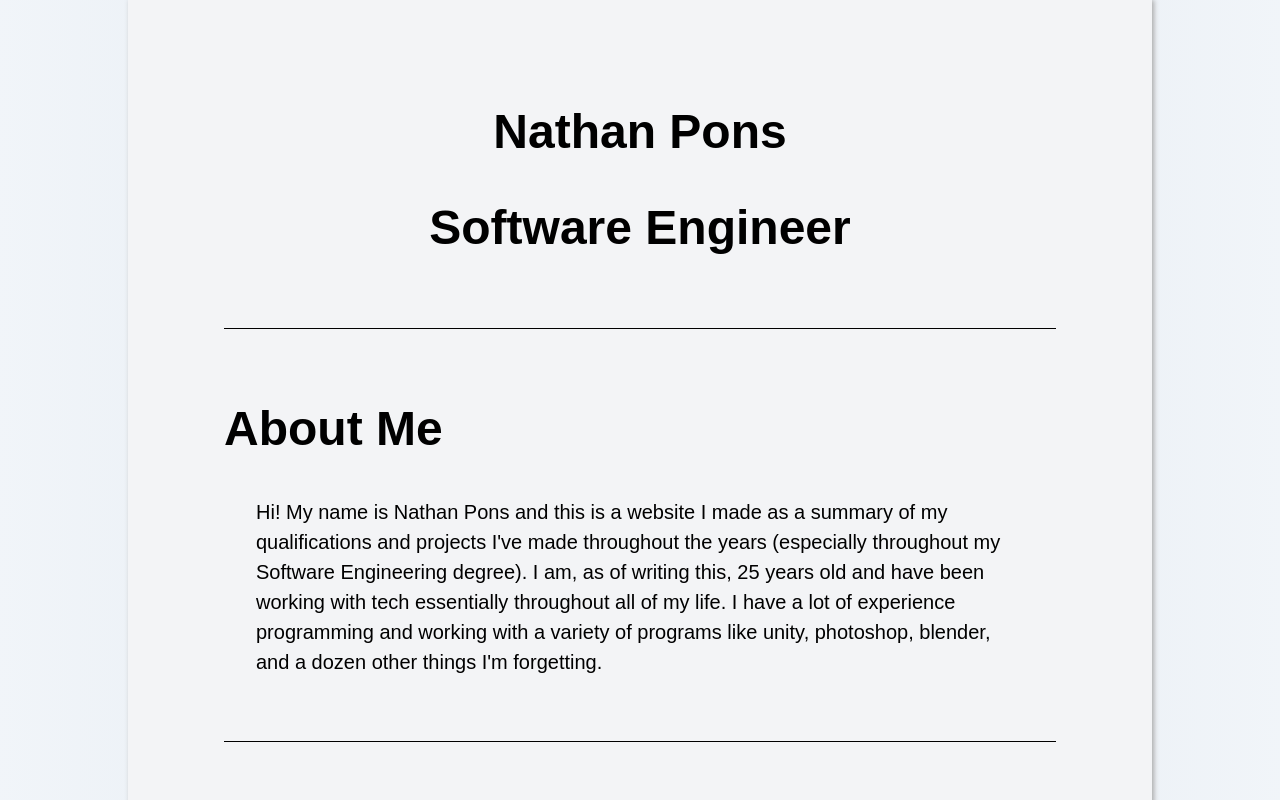
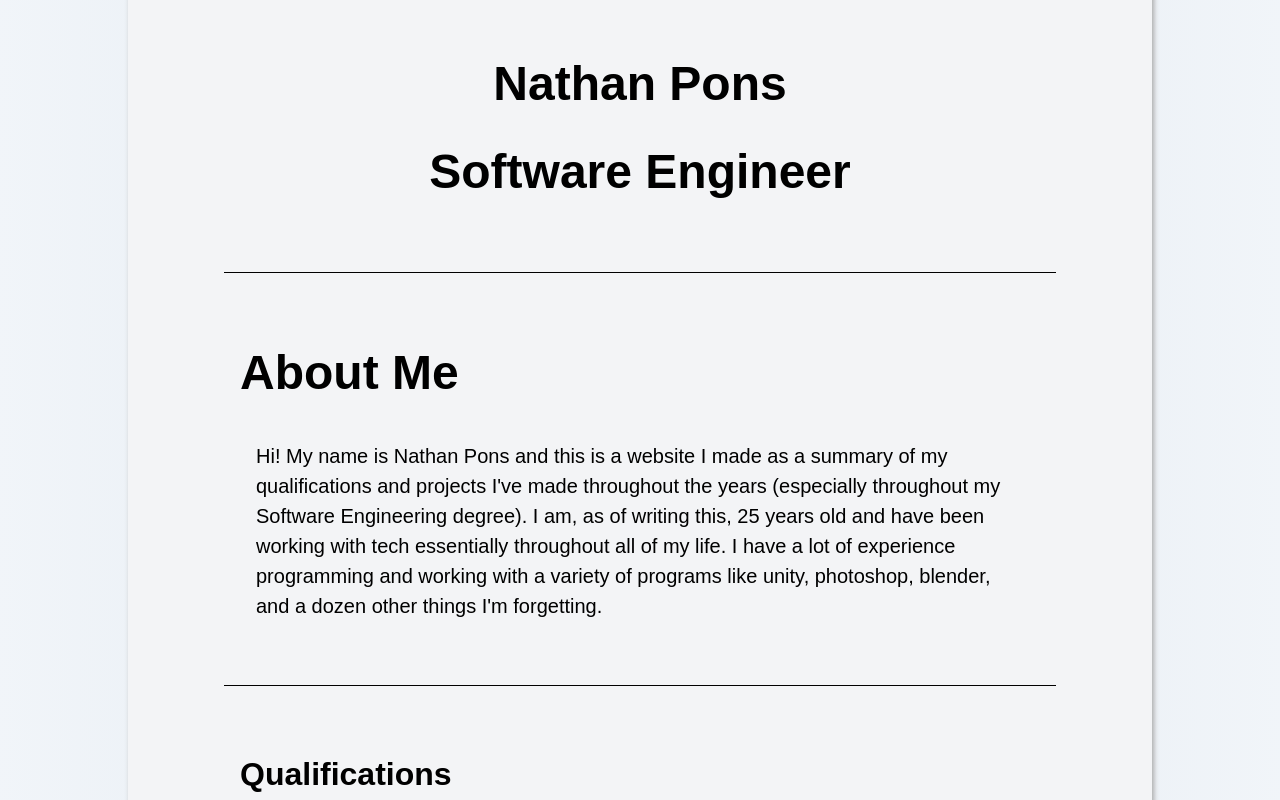
Before and after one commit to PapsBurr/resume-website, a Next.js app: page / in a window 1280 px wide. Shown: the part 280-1080 px from the top of the page. Built offline with nearby package versions, Linux system fonts and the light colour scheme.

Commit message:
updates css for smaller phones

```diff
--- a/src/app/globals.css
+++ b/src/app/globals.css
@@ -29,11 +29,13 @@ body {
 h1 {
   font-size: 48px;
   font-weight: bold;
+  margin: 16px;
 }
 
 h2 {
   font-size: 32px;
   font-weight: bold;
+  margin: 16px;
 }
 
 h3 {
@@ -75,7 +77,7 @@ hr {
       ". main .";
   }
 }
-@media only screen and (min-width: 1800px) {
+@media only screen and (min-width: 2400px) {
   .container-comp {
     display: grid;
     grid-template-columns: 20% 60% 20%;
```
